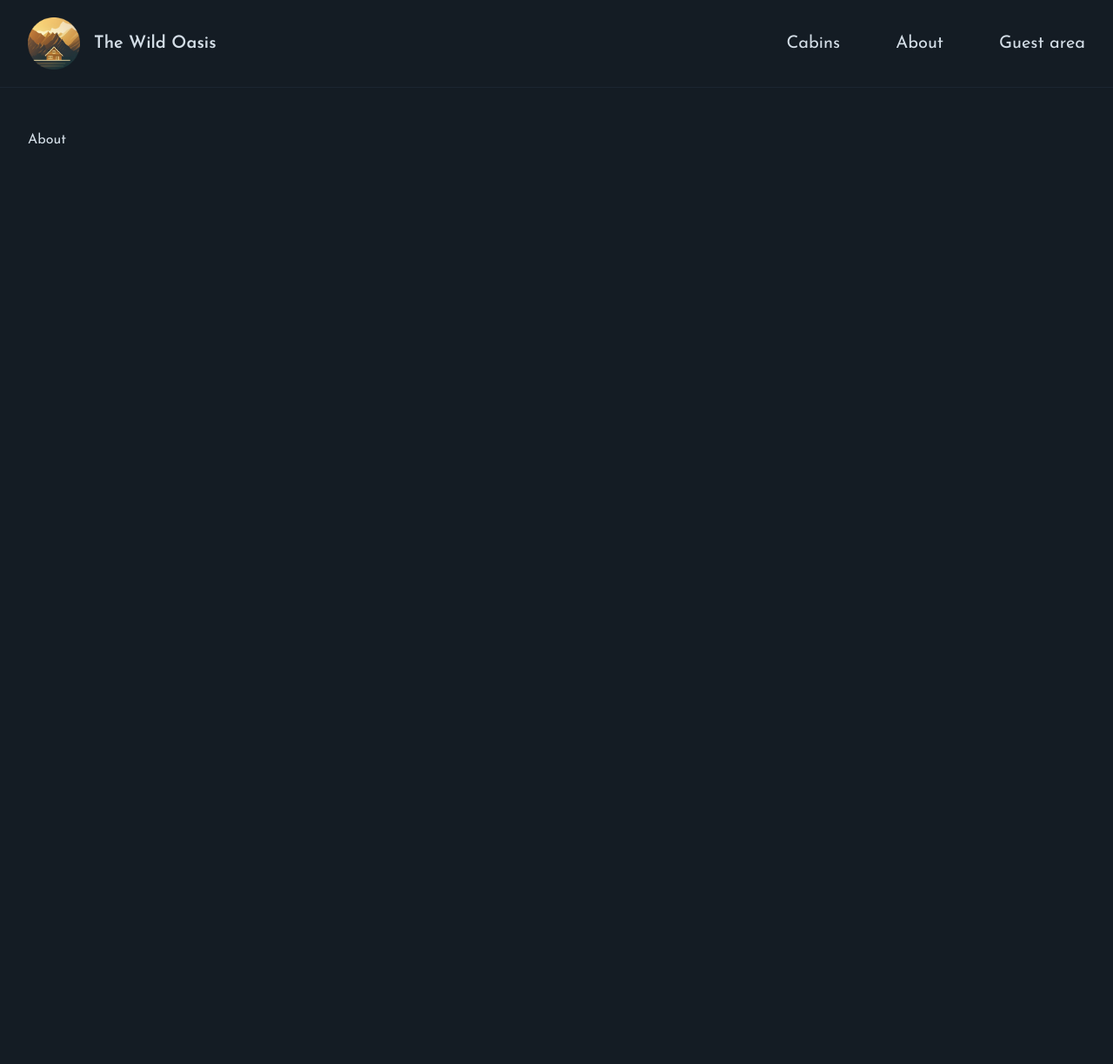
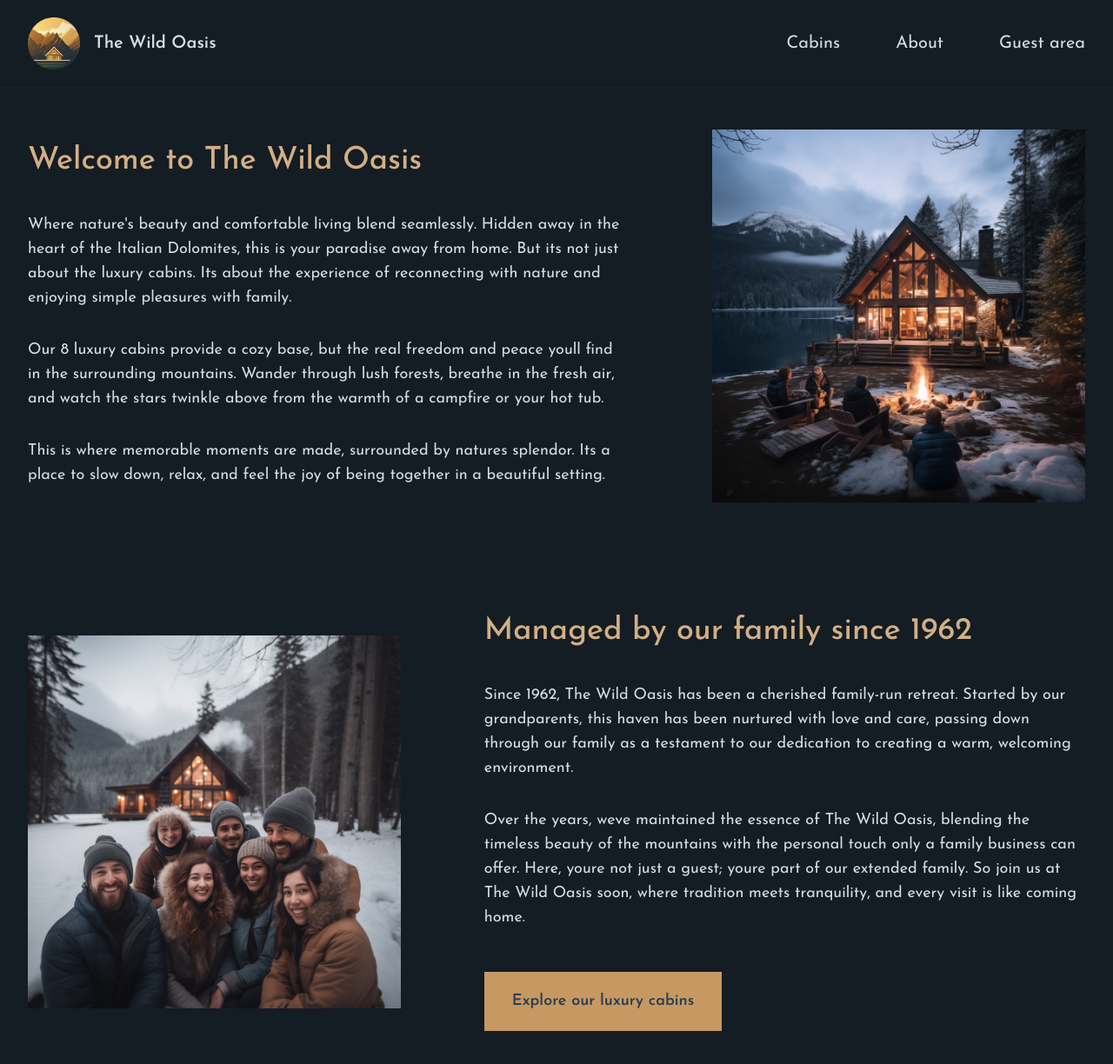
Before and after one commit to cortalo/the-wild-oasis-website, a Next.js app: page /about in a window 1280 px wide. Shown: the top 1224 px of the page at 87% size. Before the commit the page ends 800 px from the top, so only its background shows below. Built offline with nearby package versions, Linux system fonts and the light colour scheme.

Commit message:
440. building the about page with reponsive images

```diff
--- a/app/about/page.js
+++ b/app/about/page.js
@@ -1,5 +1,84 @@
-function Page() {
-  return <h1>About</h1>;
+import Image from "next/image";
+import Image1 from "@/public/about-1.jpg";
+import Image2 from "@/public/about-2.jpg";
+
+export default function Page() {
+  return (
+    <div className="grid grid-cols-5 gap-x-24 gap-y-32 text-lg items-center">
+      <div className="col-span-3">
+        <h1 className="text-4xl mb-10 text-accent-400 font-medium">
+          Welcome to The Wild Oasis
+        </h1>
+
+        <div className="space-y-8">
+          <p>
+            Where nature&apos;s beauty and comfortable living blend seamlessly.
+            Hidden away in the heart of the Italian Dolomites, this is your
+            paradise away from home. But its not just about the luxury cabins.
+            Its about the experience of reconnecting with nature and enjoying
+            simple pleasures with family.
+          </p>
+          <p>
+            Our 8 luxury cabins provide a cozy base, but the real freedom and
+            peace youll find in the surrounding mountains. Wander through lush
+            forests, breathe in the fresh air, and watch the stars twinkle above
+            from the warmth of a campfire or your hot tub.
+          </p>
+          <p>
+            This is where memorable moments are made, surrounded by natures
+            splendor. Its a place to slow down, relax, and feel the joy of being
+            together in a beautiful setting.
+          </p>
+        </div>
+      </div>
+
+      <div className="col-span-2">
+        <Image
+          src={Image1}
+          alt="Family sitting around a fire pit in front of cabin"
+        />
+      </div>
+
+      <div className="relative aspect-square col-span-2">
+        <Image
+          src="/about-2.jpg"
+          fill
+          className="object-cover"
+          alt="Family that manages The Wild Oasis"
+        />
+      </div>
+
+      <div className="col-span-3">
+        <h1 className="text-4xl mb-10 text-accent-400 font-medium">
+          Managed by our family since 1962
+        </h1>
+
+        <div className="space-y-8">
+          <p>
+            Since 1962, The Wild Oasis has been a cherished family-run retreat.
+            Started by our grandparents, this haven has been nurtured with love
+            and care, passing down through our family as a testament to our
+            dedication to creating a warm, welcoming environment.
+          </p>
+          <p>
+            Over the years, weve maintained the essence of The Wild Oasis,
+            blending the timeless beauty of the mountains with the personal
+            touch only a family business can offer. Here, youre not just a
+            guest; youre part of our extended family. So join us at The Wild
+            Oasis soon, where tradition meets tranquility, and every visit is
+            like coming home.
+          </p>
+
+          <div>
+            <a
+              href="/cabins"
+              className="inline-block mt-4 bg-accent-500 px-8 py-5 text-primary-800 text-lg font-semibold hover:bg-accent-600 transition-all"
+            >
+              Explore our luxury cabins
+            </a>
+          </div>
+        </div>
+      </div>
+    </div>
+  );
 }
-
-export default Page;
--- a/app/cabins/page.js
+++ b/app/cabins/page.js
@@ -1,9 +1,30 @@
-function Page() {
+import CabinCard from "../_components/CabinCard";
+
+export default function Page() {
+  // CHANGE
+  const cabins = [];
+
   return (
     <div>
-      <h1>Cabins page</h1>
+      <h1 className="text-4xl mb-5 text-accent-400 font-medium">
+        Our Luxury Cabins
+      </h1>
+      <p className="text-primary-200 text-lg mb-10">
+        Cozy yet luxurious cabins, located right in the heart of the Italian
+        Dolomites. Imagine waking up to beautiful mountain views, spending your
+        days exploring the dark forests around, or just relaxing in your private
+        hot tub under the stars. Enjoy nature&apos;s beauty in your own little
+        home away from home. The perfect spot for a peaceful, calm vacation.
+        Welcome to paradise.
+      </p>
+
+      {cabins.length > 0 && (
+        <div className="grid sm:grid-cols-1 md:grid-cols-2 gap-8 lg:gap-12 xl:gap-14">
+          {cabins.map((cabin) => (
+            <CabinCard cabin={cabin} key={cabin.id} />
+          ))}
+        </div>
+      )}
     </div>
   );
 }
-
-export default Page;
```
Also changed, not shown: starter/pages/about-page.js (+10 -10 lines), app/_components/CabinCard.js (renamed from starter/components/CabinCard.js).
